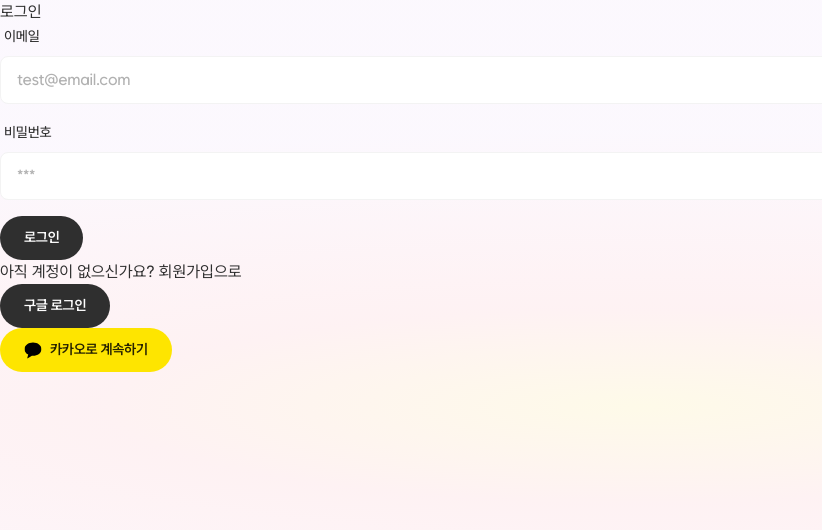
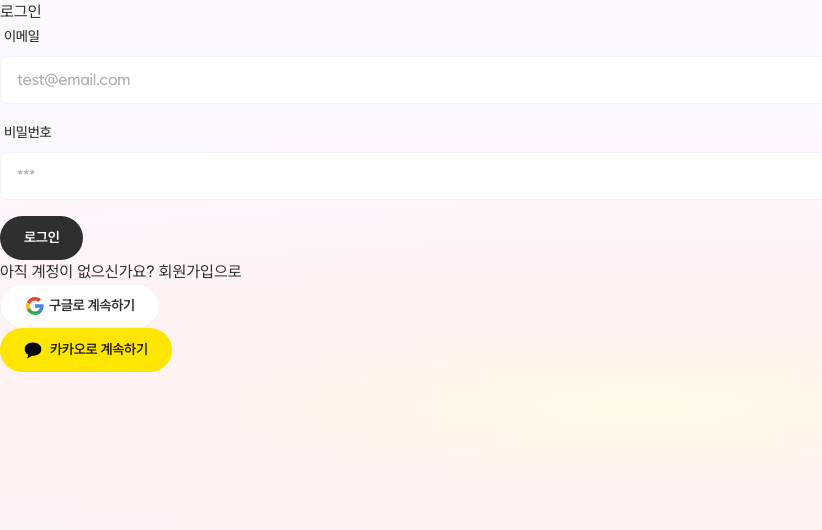
Before and after one commit to llddang/todayeat, a Next.js app: page /sign-in in a window 1280 px wide. Shown: the top 530 px of the page, without its empty margins (0-822 px from the left). Built offline with nearby package versions, Linux system fonts and the light colour scheme; no server answers.

Commit message:
design:#121 구글 로그인 버튼 디자인 적용

```diff
--- a/src/components/_auth/auth-sign-in-with-google-button.tsx
+++ b/src/components/_auth/auth-sign-in-with-google-button.tsx
@@ -4,6 +4,14 @@ import { Button } from '@/components/ui/button';
 import { signInWithGoogle } from '@/lib/apis/auth-browser.api';
 
 const AuthSignInWithGoogleButton = () => {
-  return <Button onClick={signInWithGoogle}>구글 로그인</Button>;
+  return (
+    <Button
+      onClick={signInWithGoogle}
+      variant="secondary"
+      className="before:bg-google-logo flex gap-1 before:block before:h-5 before:w-5 before:bg-contain before:bg-center before:bg-no-repeat"
+    >
+      구글로 계속하기
+    </Button>
+  );
 };
 export default AuthSignInWithGoogleButton;
```
